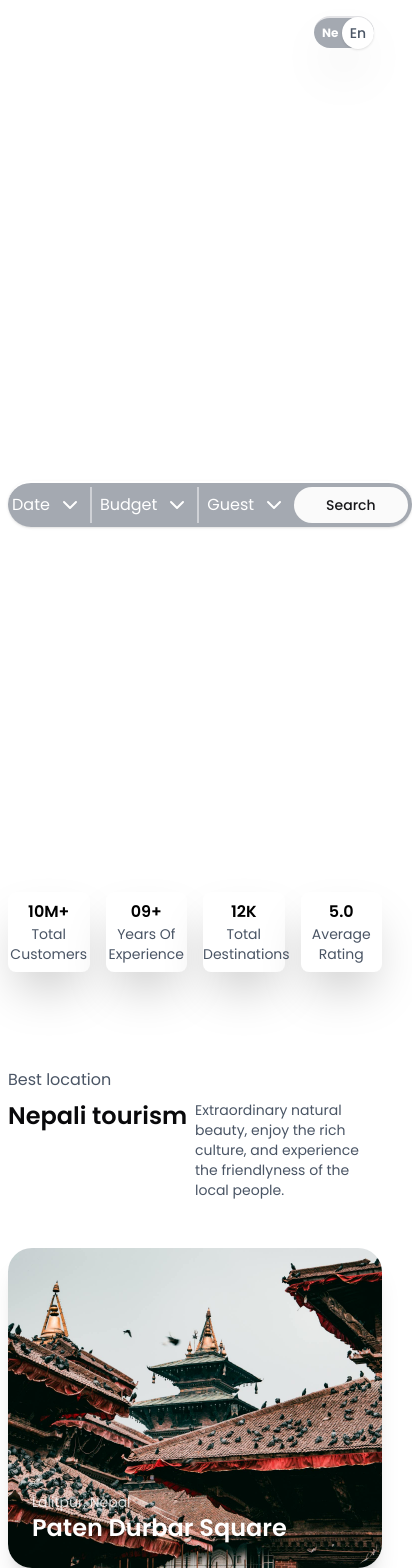
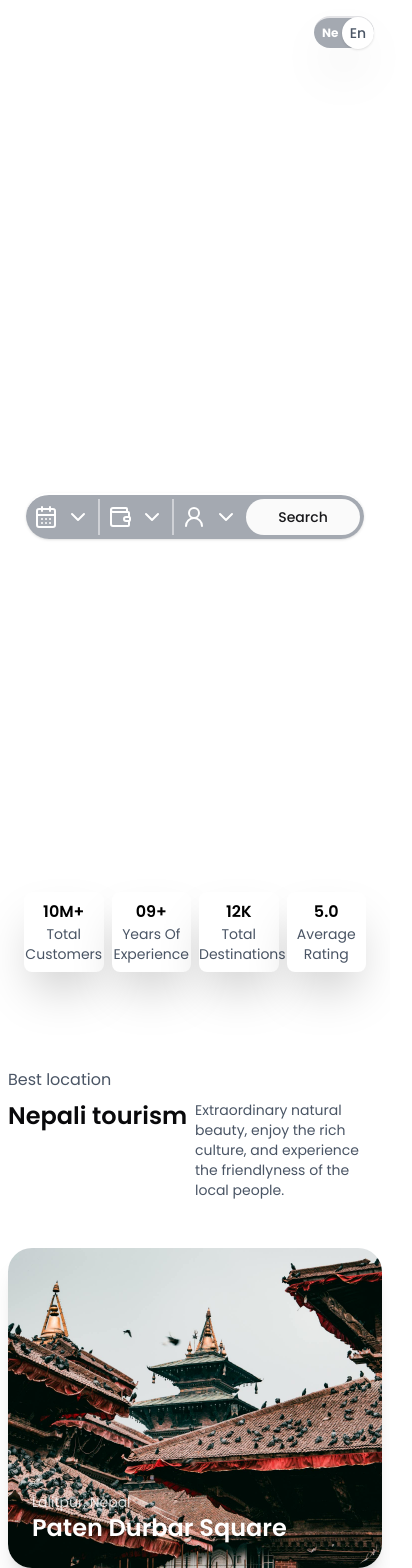
Before and after one commit to khojwar/neptravi, a Next.js app: page / in a window 390 px wide. Shown: the top 1568 px of the page, 412 px wide, since content can reach past the window. Built offline with nearby package versions, Linux system fonts and the light colour scheme.

Commit message:
make improvement in filter and statistic section

```diff
--- a/src/components/FilterSearch.tsx
+++ b/src/components/FilterSearch.tsx
@@ -4,12 +4,12 @@ import { Button } from './ui/button';
 
 const FilterSearch = ({textInfo}: {textInfo?: string}) => {
   return (
-    <div className={`flex justify-between items-center gap-2 px-1 py-1 text-white text-8 bg-gray-600/50 bg-opacity-50 shadow-sm border-t-2 border-white mt-8 ${textInfo ? textInfo : ' md:gap-4 lg:gap-6 md:text-xl md:max-w-2xl md:mx-auto rounded-4xl md:py-2 md:pl-6 md:pr-2'}`}>
-        <div className="flex items-center md:gap-2"> <CalendarDays className='hidden md:block' /> Date </div> <ChevronDown />
+    <div className={`flex justify-between items-center gap-2 pl-2 pr-1 py-1 text-white text-8 bg-gray-600/50 bg-opacity-50 shadow-sm border-t-2 border-white mt-8  ${textInfo ? textInfo : ' md:gap-4 lg:gap-6 md:text-xl md:max-w-2xl md:mx-auto rounded-4xl md:py-2 md:pl-6 md:pr-2'}`}>
+        <div className="flex items-center md:gap-2"> <CalendarDays /> <div className='hidden md:block' >Date</div></div> <ChevronDown />
         <div className="border-r-2 h-9 border-gray-50/50"></div>
-        <div className='flex items-center md:gap-2'> <Wallet className='hidden md:block' /> Budget</div> <ChevronDown />
+        <div className='flex items-center md:gap-2'> <Wallet /> <div className='hidden md:block' >Budget</div></div> <ChevronDown />
         <div className="border-r-2 h-9 border-gray-50/50"></div>
-        <div className='flex items-center md:gap-2'> <UserRound className='hidden md:block' /> Guest</div> <ChevronDown />
+        <div className='flex items-center md:gap-2'> <UserRound /> <div className='hidden md:block' >Guest</div></div> <ChevronDown />
         <Button variant={'custom'}>Search</Button>
     </div>
   )
--- a/src/components/Footer.tsx
+++ b/src/components/Footer.tsx
@@ -1,10 +1,18 @@
-import React from 'react'
 import { Button } from './ui/button'
 import { Facebook, Instagram, Mail, Youtube } from 'lucide-react'
+import Link from 'next/link';
 
 const Footer = () => {
+
+    const socialLinks = [
+        { icon: <Instagram className='text-white' />, url: 'https://www.instagram.com' },
+        { icon: <Facebook className='text-white' />, url: 'https://www.facebook.com' },
+        { icon: <Youtube className='text-white' />, url: 'https://www.youtube.com' },
+    ];
+
+
   return (
-    <div className='flex flex-col py-16 bg-black text-white px-8 lg:px-32 text-sm my-16'>
+    <div className='flex flex-col py-16 bg-black text-white px-8 lg:px-32 text-sm mt-16'>
         <div className='flex flex-col lg:flex-row gap-16 justify-between items-start'>
             <div className='flex justify-between w-full lg:w-1/2'>
                 <div className='flex flex-col gap-8'>
@@ -51,9 +59,11 @@ const Footer = () => {
                     <Button>Subscribe</Button>
                 </div>
                 <div className='flex justify-end pt-8 gap-4'>
-                    <p className='flex justify-center items-center h-8 w-8 p-2 rounded-full bg-gray-300/50'><Instagram className='text-white' /></p>
-                    <p className='flex justify-center items-center h-8 w-8 p-2 rounded-full bg-gray-300/50'><Facebook className='text-white' /></p>
-                    <p className='flex justify-center items-center h-8 w-8 p-2 rounded-full bg-gray-300/50'><Youtube className='text-white' /></p>
+                    {socialLinks.map((link, index) => (
+                        <Link key={index} href={link.url} target="_blank" rel="noopener noreferrer" className='flex justify-center items-center h-8 w-8 p-2 rounded-full bg-gray-300/50'>
+                            {link.icon}
+                        </Link>
+                    ))}
                 </div>
             </div>
         </div>
--- a/src/components/HeroSection.tsx
+++ b/src/components/HeroSection.tsx
@@ -3,7 +3,7 @@ import StatsSection from './StatsSection'
 
 const HeroSection = () => {
   return (
-    <div className='bg-cover bg-center rounded-2xl bg-no-repeat m-2 bg-[url("/eberhardgross.jpg")] '>
+    <div className='bg-cover bg-center rounded-2xl bg-no-repeat m-2 px-2 bg-[url("/eberhardgross.jpg")] '>
       <div className='flex flex-col'>
           <div className='flex flex-col justify-center items-center text-white gap-4 max-w-4xl mx-auto text-center h-screen '>
               <h1 className='text-2xl sm:text-4xl md:text-5xl lg:text-6xl xl:text-7xl leading-tight font-medium'>Extraordinary natural and cultural charm</h1>
--- a/src/components/StatsSection.tsx
+++ b/src/components/StatsSection.tsx
@@ -2,7 +2,7 @@ import StatsCard from './StatsCard'
 
 const StatsSection = () => {
   return (
-    <div className='grid grid-cols-4 gap-4'>
+    <div className='grid grid-cols-4 gap-2 md:gap-4 mx-2'>
         <StatsCard number="10M+" label="Total Customers" />
         <StatsCard number="09+" label="Years Of Experience" />
         <StatsCard number="12K" label="Total Destinations" />
```
